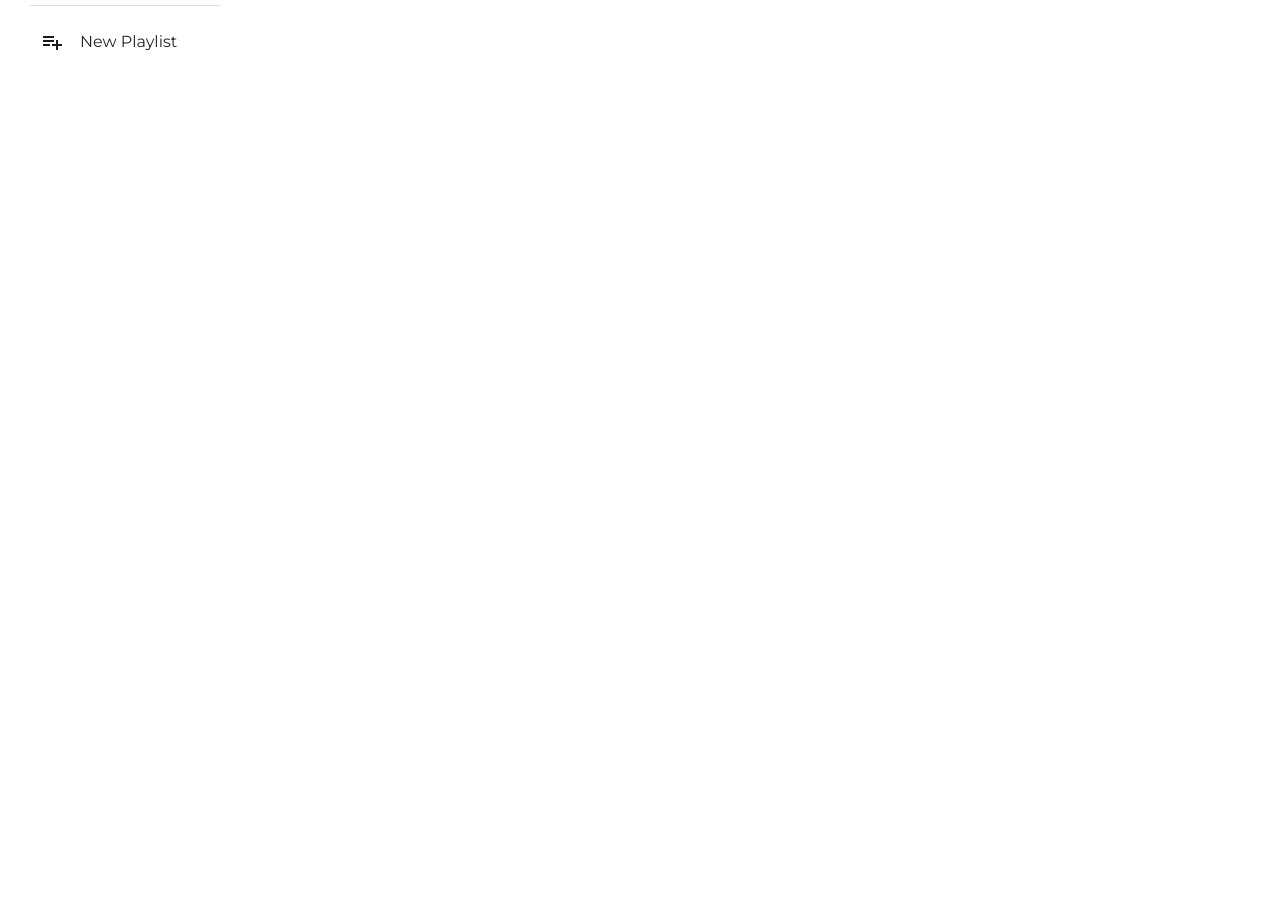
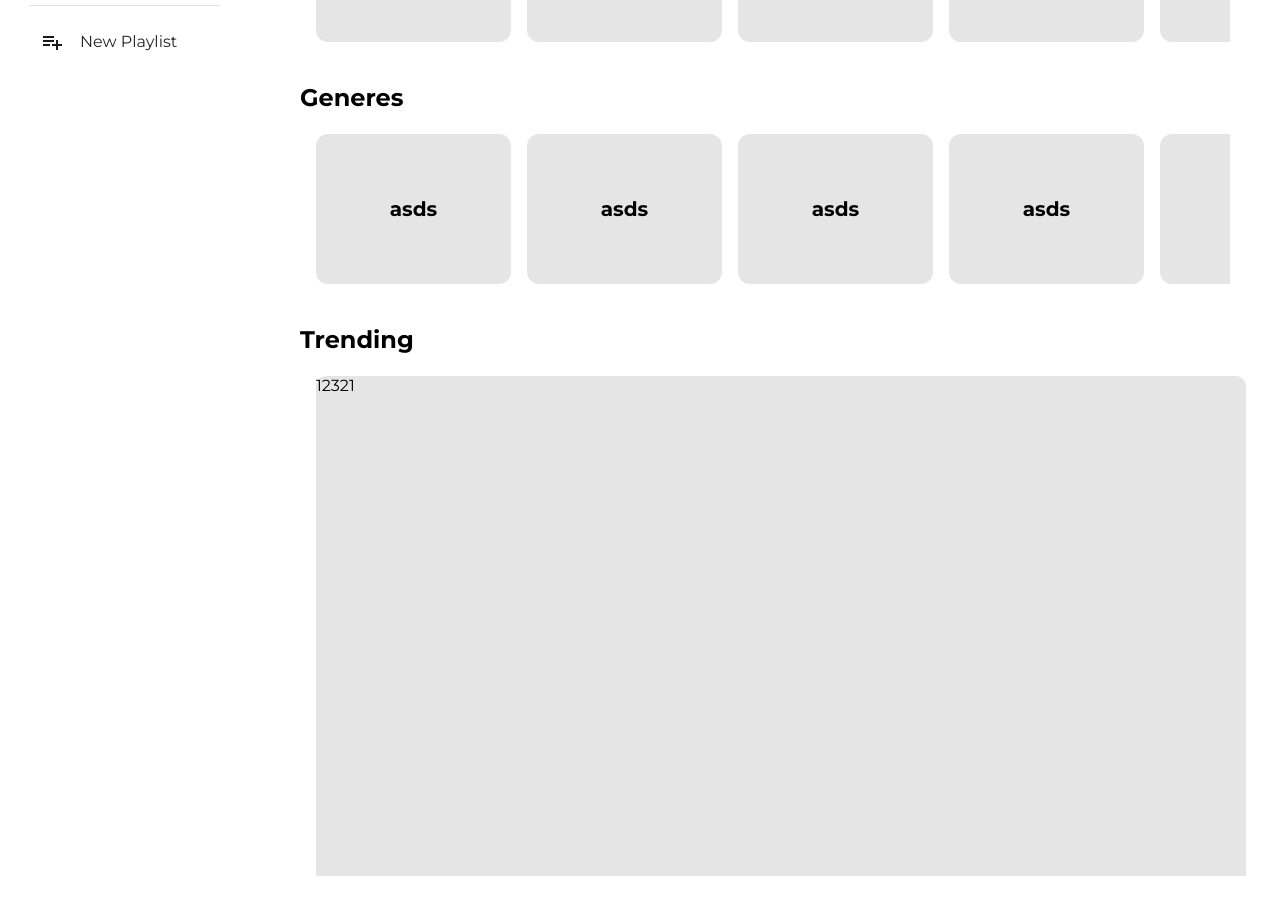
Before and after one commit to Music-Web-Micro-service/music-web-frontend, a React (Create React App) app: page / in a window 1280 px wide. Shown: the part 260-1174 px from the top of the page. Before the commit the page ends 800 px from the top, so only its background shows below. Built offline with nearby package versions, Linux system fonts and the light colour scheme.

Commit message:
added home section page

```diff
--- a/src/App.tsx
+++ b/src/App.tsx
@@ -1,7 +1,6 @@
-import React from "react";
+import React, {useState} from "react";
 import {BrowserRouter as Router, Route, Routes} from "react-router-dom";
 import Nav from "./Nav";
-import Home from "./pages/Home";
 import Favorite from "./pages/Favorite";
 import DownloadHistory from "./pages/DownloadHistory";
 import NewPlaylist from "./pages/NewPlaylist";
@@ -10,18 +9,20 @@ import {ThemeProvider} from "@emotion/react";
 import theme from "./themes/theme";
 import HomeTabs from "./pages/home-page/tabs";
 import {Box} from "@mui/material";
+import {HomeSection} from "./pages/home-section";
 
 const App: React.FC = () => {
+  // handleResize = () => {};
   return (
     <ThemeProvider theme={theme}>
       <Router>
         <Box className="app-container" display={"flex"} flexDirection={"row"} width={1}>
           <Nav />
-          <Box display={"flex"} flexDirection={"column"} width={1}>
+          <Box display={"flex"} flexDirection={"column"} sx={{width: window.innerWidth - 250}}>
             <HomeTabs></HomeTabs>
             <Box className="main-content">
               <Routes>
-                <Route path="/" element={<Home />} />
+                <Route path="/" element={<HomeSection />} />
                 <Route path="/favorite" element={<Favorite />} />
                 <Route path="/download-history" element={<DownloadHistory />} />
                 <Route path="/new-playlist" element={<NewPlaylist />} />
--- /dev/null
+++ b/src/pages/home-section/index.tsx
@@ -0,0 +1,97 @@
+import {Box, Typography} from "@mui/material";
+import React from "react";
+import {Waveform} from "../../components/Waveform";
+import TrackTable, {Track} from "../../components/TrackTable";
+import {TrackProvider} from "../../hook/TrackContext";
+
+let mokedata = () => {
+  let list = [];
+  for (let i = 0; i < 100; i++) {
+    list.push(
+      <Box sx={blockStyle}>
+        <Typography variant="h6" fontWeight={700} textAlign={"center"}>
+          asds
+        </Typography>
+      </Box>,
+    );
+  }
+  return list;
+};
+let blockStyle: React.CSSProperties = {
+  width: 195,
+  height: 1,
+  backgroundColor: "rgb(0,0,0,.1)",
+  borderRadius: 3,
+  flexShrink: 0,
+  marginLeft: 2,
+  display: "flex",
+  flexDirection: "column",
+  justifyContent: "center",
+};
+let blocksContainnerStyle: React.CSSProperties = {
+  width: "100%",
+  height: "150px",
+  display: "flex",
+  flexDirection: "row",
+  overflowX: "scroll",
+};
+let categoryStyle: React.CSSProperties = {
+  width: "100%",
+  marginBottom: "40px",
+  height: "30%",
+};
+let tracks: Track[] = [
+  {
+    trackId: 1,
+    title: "123",
+    musicResourceId: 1,
+    musicUrl: "string",
+    imageUrl: "string",
+    artistId: 1,
+    artistName: "2",
+    duration: 2,
+  },
+];
+export const HomeSection: React.FC = () => {
+  return (
+    <Box sx={{width: "100%"}}>
+      <Box sx={categoryStyle}>
+        <Typography variant="h5" fontWeight={700} marginBottom={"20px"}>
+          Themes
+        </Typography>
+        <Box sx={blocksContainnerStyle}>{mokedata()}</Box>
+      </Box>
+      <Box sx={categoryStyle}>
+        <Typography variant="h5" fontWeight={700} marginBottom={"20px"}>
+          Generes
+        </Typography>
+        <Box sx={blocksContainnerStyle}>{mokedata()}</Box>
+      </Box>
+      <Box sx={categoryStyle}>
+        <Typography variant="h5" fontWeight={700} marginBottom={"20px"}>
+          Trending
+        </Typography>
+        {/* 这里的px到时候需要改 */}
+        <Box
+          sx={{
+            width: 1,
+            height: 500,
+            backgroundColor: "rgb(0,0,0,.1)",
+            marginLeft: 2,
+            borderRadius: "10px 10px 0px 0px",
+          }}
+        >
+          12321
+          <Box
+            sx={{
+              display: "flex",
+              flexDirection: "column",
+              width: "100%",
+              height: "100%",
+            }}
+          ></Box>
+        </Box>
+      </Box>
+    </Box>
+  );
+};
```
